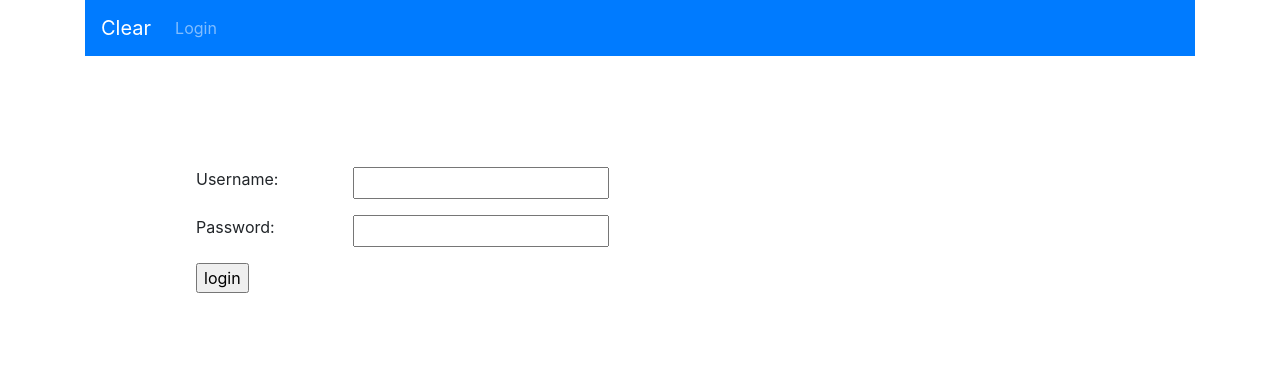
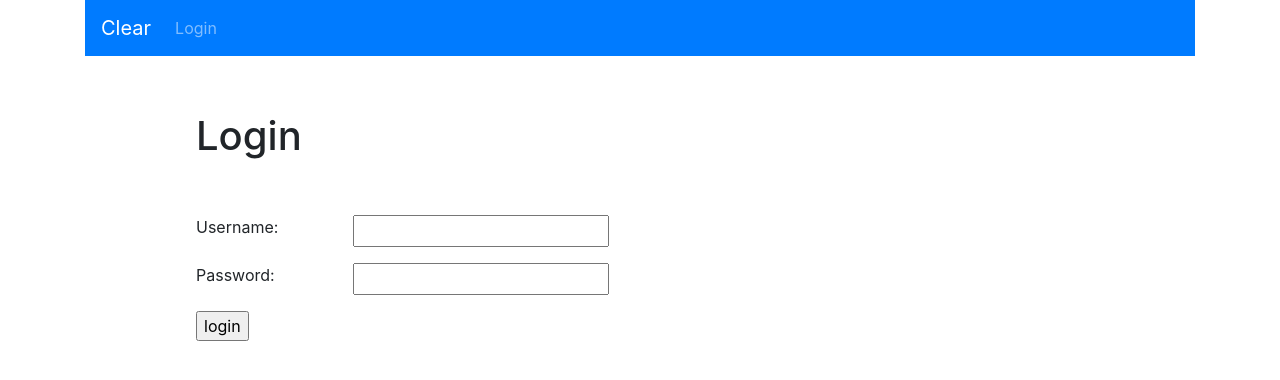
Before and after one commit to imsteev/clear, a Flask app: page /login in a window 1280 px wide. Shown: the top 380 px of the page. Run offline with Flask 2, Linux system fonts and the light colour scheme; some libraries are stand-ins or nearby versions.

Commit message:
use ancestor query after registering user

```diff
--- a/main.py
+++ b/main.py
@@ -8,19 +8,23 @@ from services import usps
 
 import json
 
-from google.appengine.ext import ndb
-
 login_manager = LoginManager()
 app = Flask(__name__)
-app.secret_key = "some secret keyyyyyyyy"
+app.config.update(
+    DEBUG = True,
+    SECRET_KEY = "some secret keyyyyyyyy"
+)
 login_manager.init_app(app)
 
+# LOOK UP ANCESTOR QUERY
 @login_manager.user_loader
 def load_user(username):
-    return User.query(User.username == username).get()
+    return User.query(User.username == username, ancestor=User.ancestor_key).get()
 
 @app.route('/', methods=['GET'])
 def index():
+    if not current_user.is_authenticated:
+        return redirect(url_for('login'))
     return render_template('index.html')
 
 @app.route('/shipments', methods=['GET'])
@@ -56,11 +60,10 @@ def login():
         return render_template('login.html')
 
     if username and password:
-        new_user = User(username=username, password=password)
+        new_user = User(parent=User.ancestor_key,username=username, password=password)
+        login_user(new_user)
         new_user.put()
-        login_user(new_user)
         return redirect(url_for('index'))
-
     return render_template('login.html')
 
 @app.route('/logout', methods=['GET'])
@@ -72,4 +75,4 @@ def logout():
 @login_manager.unauthorized_handler
 def unauthorized():
     # do stuff
-    return "You are not authorized"
+    return "You are not authorized or not logged in"
--- a/models/User.py
+++ b/models/User.py
@@ -1,6 +1,7 @@
 from google.appengine.ext import ndb
 
 class User(ndb.Model):
+    ancestor_key = ndb.Key('User', 'UserKey')
     username = ndb.StringProperty()
     password = ndb.StringProperty()
 
--- a/static/style/css/style.css
+++ b/static/style/css/style.css
@@ -2,8 +2,7 @@
   color: red; }
 
 .screen {
-  margin-top: 10%;
-  margin-bottom: 10%;
+  margin-top: 5%;
   margin-left: 10%; }
 
 .tracking {
--- a/static/style/scss/style.scss
+++ b/static/style/scss/style.scss
@@ -4,8 +4,7 @@
 }
 
 .screen {
-    margin-top: 10%;
-    margin-bottom: 10%;
+    margin-top:5%;
     margin-left: 10%;
 }
 
--- a/templates/login.html
+++ b/templates/login.html
@@ -1,5 +1,8 @@
 {% extends 'layout.html' %}
 {% block content %}
+    <div class='screen'>
+        <h1>Login</h1>
+    </div>
     <div class='screen'>
         <form action='/login' method='POST'>
             <div class='form-group row'>
```
Also changed, not shown: 1 other file.
